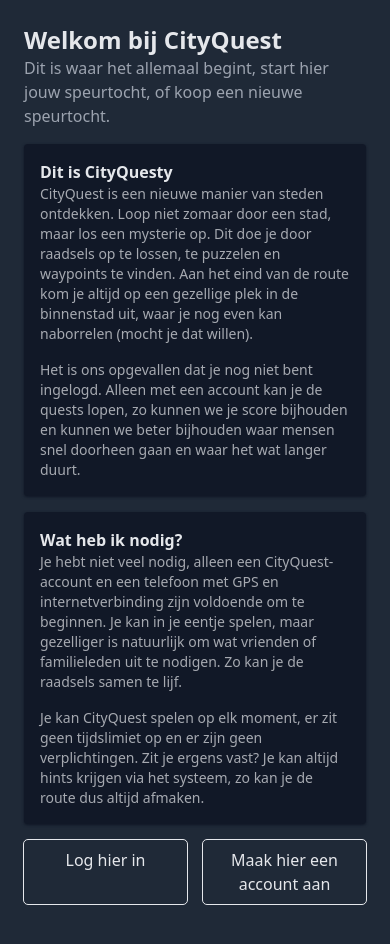
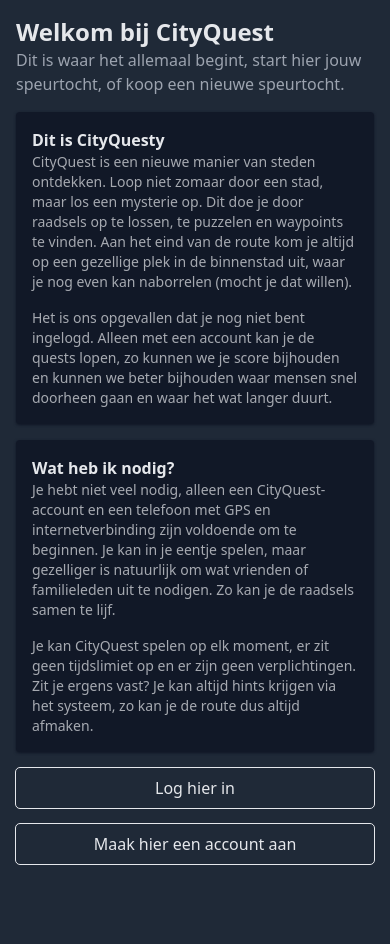
Before and after one commit to timyboy12345/CityQuest, a Vue app: page / in a window 390 px wide. Shown: the top 944 px of the page. After the commit the page ends 880 px from the top, so only its background shows below. Built offline with nearby package versions, Linux system fonts and the light colour scheme; what @directus/sdk would draw is missing.

Commit message:
More UI fixes

```diff
--- a/src/views/CitySummary.vue
+++ b/src/views/CitySummary.vue
@@ -1,5 +1,5 @@
 <template>
-  <div class="grid grid-cols-1 md:grid-cols-2 lg:grid-cols-3 gap-4 m-6 lg:m-8" v-if="cityStore.city">
+  <div class="grid grid-cols-1 md:grid-cols-2 lg:grid-cols-3 gap-4 m-4 md:m-6 lg:m-8" v-if="cityStore.city">
     <div class="md:col-span-2 lg:col-span-3">
       <h1 class="text-2xl font-bold">{{ cityStore.city.name }}</h1>
       <h2 class="opacity-80">Dit is de samenvatting van {{ cityStore.city.name }}</h2>
--- a/src/views/CityView.vue
+++ b/src/views/CityView.vue
@@ -77,6 +77,7 @@
             <RouterLink :to="`/city/${cityStore.city.id}/summary`" class="py-2 px-4 hover:bg-gray-200 transition duration-100 text-center">Route Bekijken</RouterLink>
             <button class="py-2 px-4 hover:bg-gray-200 transition duration-100" v-if="cityStore.step && cityStore.step.hints" @click="showHints = !showHints">Hints {{ showHints ? "Verbergen" : "Tonen" }}</button>
             <button class="py-2 px-4 hover:bg-gray-200 transition duration-100" @click="devMode = !devMode">Devmodes {{ devMode ? "Uitzetten" : "Aanzetten" }}</button>
+            <RouterLink :to="`/`" class="py-2 px-4 hover:bg-gray-200 transition duration-100 text-center">Home</RouterLink>
           </div>
 
           <div class="bg-white rounded text-gray-800" v-if="cityStore.step && cityStore.step.hints && showHints">
--- a/src/views/HomeView.vue
+++ b/src/views/HomeView.vue
@@ -1,8 +1,6 @@
 <script setup>
 import {useCityStore} from '@/stores/city'
-import {fetchQuests} from "@/assets/city-service.js";
 import {useAuthStore} from "@/stores/auth.js";
-import {auth} from "@directus/sdk";
 import QuestCard from "@/components/cards/QuestCard.vue";
 import GeneralCard from "@/components/cards/GeneralCard.vue";
 
@@ -12,7 +10,7 @@
 </script>
 
 <template>
-  <main class="m-6 lg:m-8">
+  <main class="m-4 md:m-6 lg:m-8">
     <h2 class="text-2xl font-bold">Welkom bij CityQuest</h2>
     <div class="text-gray-400">Dit is waar het allemaal begint, start hier jouw speurtocht, of koop een nieuwe
       speurtocht.
@@ -65,7 +63,7 @@
         </template>
       </GeneralCard>
 
-      <div class="grid grid-cols-2 gap-4">
+      <div class="grid md:grid-cols-2 gap-4">
         <RouterLink to="/login"
                     class="outline outline-1 rounded py-2 px-4 hover:bg-white hover:bg-opacity-10 transition duration-100 text-center">
           Log hier in
@@ -77,8 +75,8 @@
       </div>
     </div>
 
-    <div v-if="cityStore.cities" class="mt-8 grid lg:grid-cols-2 gap-4">
-      <QuestCard :key="city.id" v-for="city in cityStore.cities" :city="city"/>
-    </div>
+<!--    <div v-if="cityStore.cities" class="mt-8 grid lg:grid-cols-2 gap-4">-->
+<!--      <QuestCard :key="city.id" v-for="city in cityStore.cities" :city="city"/>-->
+<!--    </div>-->
   </main>
 </template>
--- a/src/views/LoginView.vue
+++ b/src/views/LoginView.vue
@@ -33,14 +33,14 @@
 </script>
 
 <template>
-  <div class="m-6 lg:m-8">
+  <div class="m-4 md:m-6 lg:m-8">
     <h1 class="text-2xl font-bold">Inloggen</h1>
     <p class="opacity-60">Log hier in om toegang te krijgen tot al jouw avonturen en nieuwe avonturen aan te gaan.</p>
     <form v-if="!authStore.isLoggedIn" @submit.prevent="submitLogin" class="mt-8">
       <div class="grid md:grid-cols-2 gap-4">
         <div class="flex flex-col">
           <label for="email">Email</label>
-          <input v-model="email" id="email" name="email" type="text" class="rounded text-gray-800">
+          <input v-model="email" id="email" name="email" type="email" class="rounded text-gray-800">
         </div>
         <div class="flex flex-col">
           <label for="password">Wachtwoord</label>
--- a/src/views/RegisterView.vue
+++ b/src/views/RegisterView.vue
@@ -35,7 +35,7 @@
 </script>
 
 <template>
-  <div class="m-6 lg:m-8">
+  <div class="m-4 md:m-6 lg:m-8">
     <h1 class="text-2xl font-bold">Registreren</h1>
     <p class="opacity-60">Maak hier je account aan en krijg toegang tot alle avonturen.</p>
     <form v-if="!authStore.isLoggedIn" @submit.prevent="submitRegister" class="mt-8">
```
